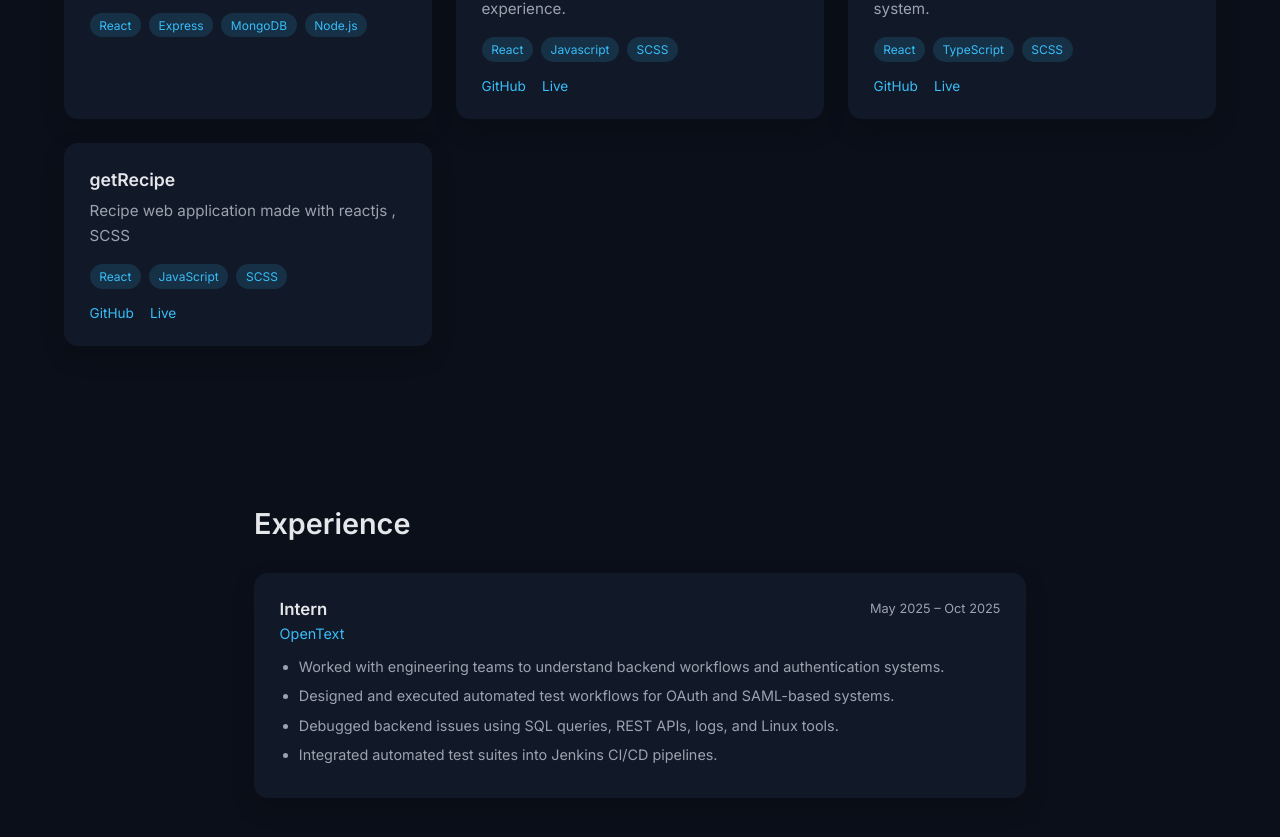
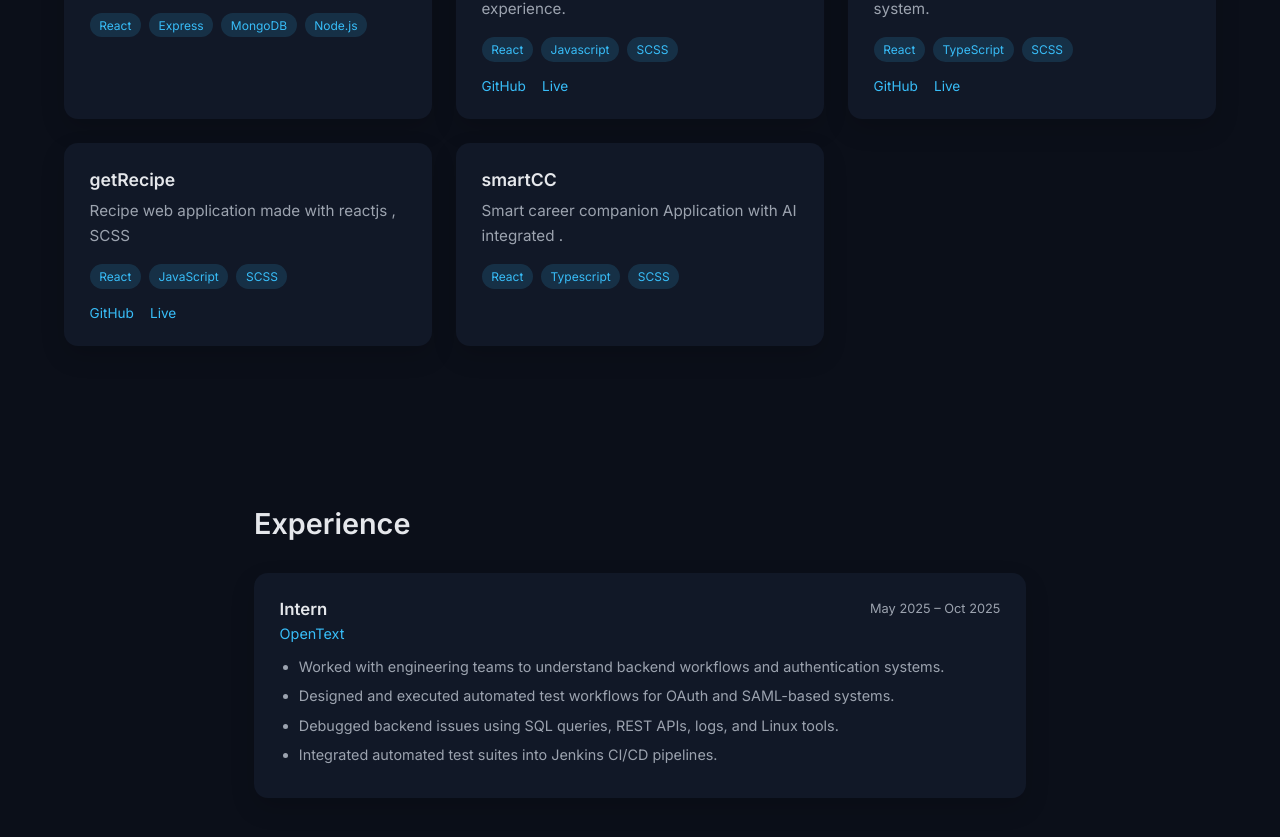
Before and after one commit to OmcarSawant/portfolio, a React (Vite) app: page / in a window 1280 px wide. Shown: the part 1973-2810 px from the top of the page. Built offline with nearby package versions, Linux system fonts and the light colour scheme.

Commit message:
Update Projects.tsx

```diff
--- a/src/components/Projects/Projects.tsx
+++ b/src/components/Projects/Projects.tsx
@@ -40,7 +40,12 @@ const projects: Project[] = [
     tech: ["React", "JavaScript", "SCSS"],
     github: "https://github.com/OmcarSawant/get-recipe-",
     live:"https://getrecipe.vercel.app/",
-  },
+  },{
+    title : "smartCC",
+    description:
+      "Smart career companion Application with AI integrated .",
+    tech :["React", "Typescript" , "SCSS"],
+  }
 ];
 
 const Projects = (): JSX.Element => {
```
